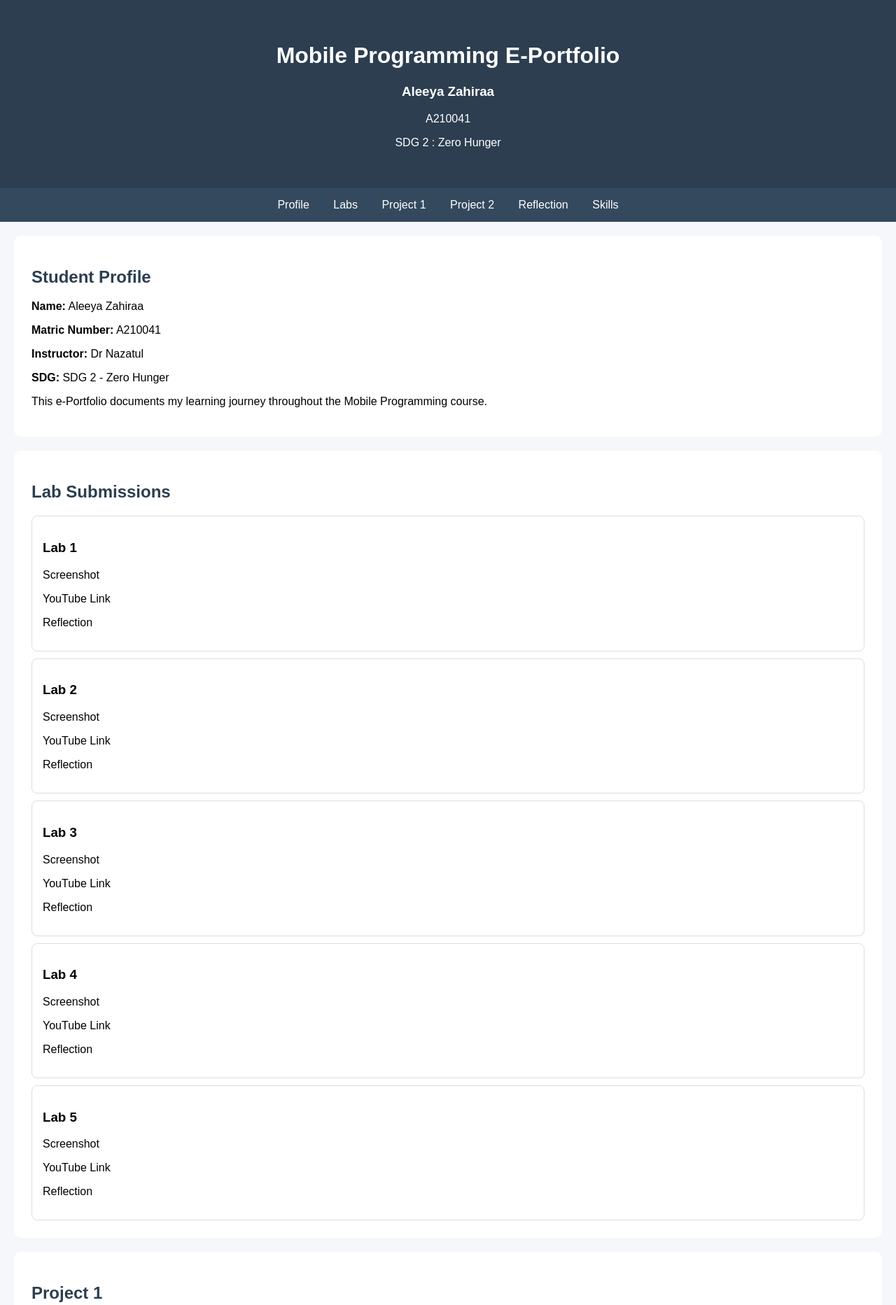
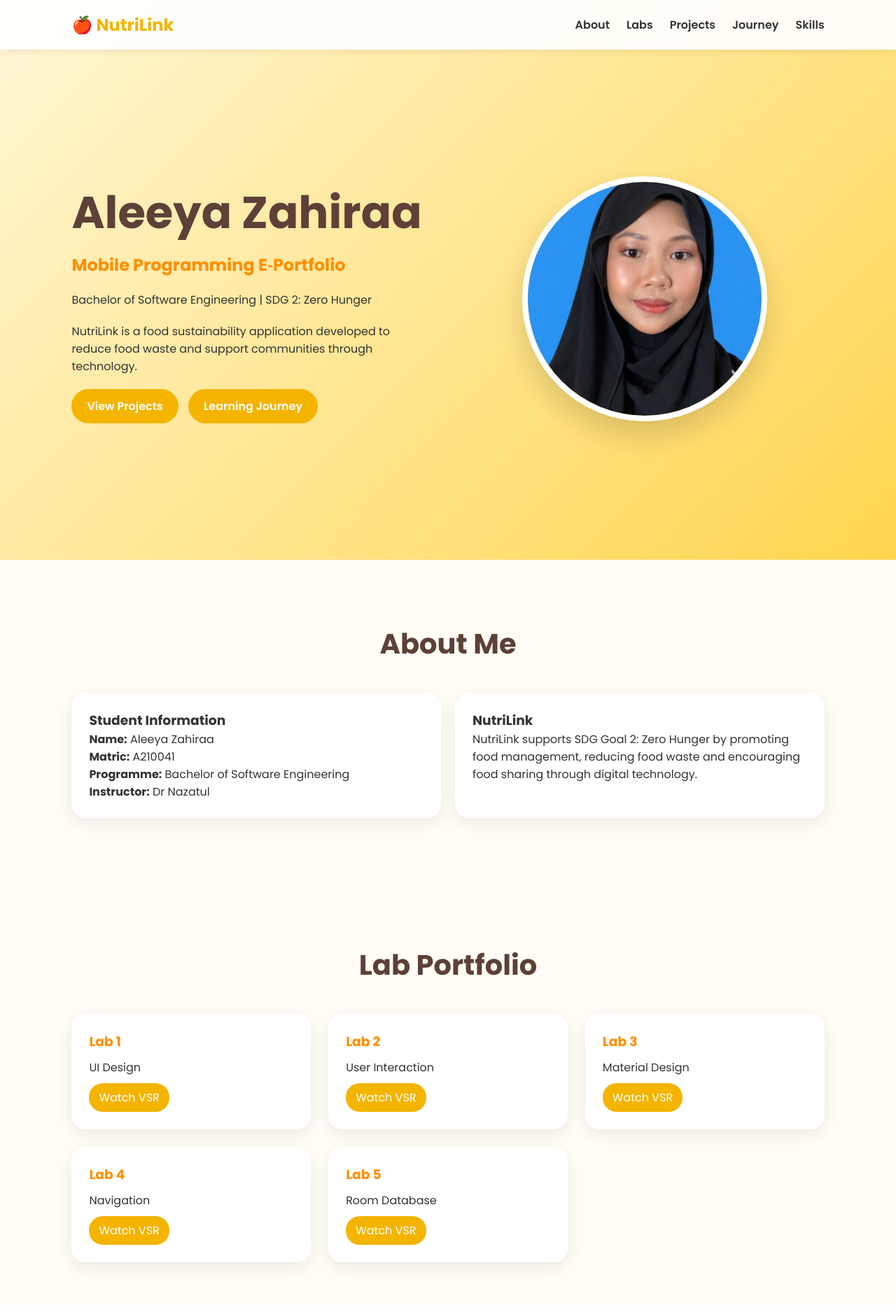
Before and after one commit to aleeyaznl/A210041_AleeyaZahiraa_DrNazatul_Project2, a plain HTML site: page index.html in a window 1280 px wide. Shown: the top 1865 px of the page at 70% size. Drawn offline with Linux system fonts and the light colour scheme.

Commit message:
Update index.html

```diff
--- a/index.html
+++ b/index.html
@@ -3,196 +3,176 @@
 <head>
 <meta charset="UTF-8">
 <meta name="viewport" content="width=device-width, initial-scale=1.0">
-<title>A210041_AleeyaZahiraa_DrNazatul_Project2</title>
-
+<title>NutriLink | Aleeya Zahiraa</title>
+<link href="https://fonts.googleapis.com/css2?family=Poppins:wght@300;400;600;700&display=swap" rel="stylesheet">
 <style>
-body{
-    font-family: Arial, sans-serif;
-    margin:0;
-    background:#f5f7fa;
+*{margin:0;padding:0;box-sizing:border-box;scroll-behavior:smooth}
+body{font-family:'Poppins',sans-serif;background:#fffdf5;color:#333}
+nav{
+position:fixed;top:0;width:100%;z-index:999;
+background:rgba(255,255,255,.92);backdrop-filter:blur(10px);
+display:flex;justify-content:space-between;align-items:center;
+padding:18px 8%;
+box-shadow:0 2px 10px rgba(0,0,0,.08);
 }
-
-header{
-    background:#2c3e50;
-    color:white;
-    padding:40px;
-    text-align:center;
+.logo{font-size:1.5rem;font-weight:700;color:#f4b400}
+nav ul{display:flex;gap:24px;list-style:none}
+nav a{text-decoration:none;color:#333;font-weight:600}
+.hero{
+min-height:100vh;
+display:flex;align-items:center;justify-content:center;
+padding:120px 8% 60px;
+background:linear-gradient(135deg,#fff7d6,#ffd54f);
 }
-
-nav{
-    background:#34495e;
-    padding:15px;
-    text-align:center;
+.hero-content{
+display:grid;grid-template-columns:1fr 1fr;gap:50px;align-items:center;
+max-width:1200px;width:100%;
 }
-
-nav a{
-    color:white;
-    text-decoration:none;
-    margin:15px;
+.hero img{
+width:350px;height:350px;object-fit:cover;border-radius:50%;
+border:8px solid white;box-shadow:0 20px 40px rgba(0,0,0,.15);
 }
-
-section{
-    background:white;
-    margin:20px;
-    padding:25px;
-    border-radius:10px;
+.hero-text h1{font-size:4rem;color:#5d4037}
+.hero-text h2{font-size:1.5rem;color:#ff8f00;margin:10px 0}
+.hero-text p{margin:20px 0}
+.btn{
+display:inline-block;padding:12px 22px;margin-right:10px;
+background:#f4b400;color:white;text-decoration:none;border-radius:30px;
+font-weight:600;
 }
-
-h2{
-    color:#2c3e50;
+.section{padding:90px 8%}
+.section-title{text-align:center;font-size:2.5rem;color:#5d4037;margin-bottom:40px}
+.about-card,.project-card,.timeline-item,.lab-card{
+background:white;border-radius:20px;padding:25px;
+box-shadow:0 8px 25px rgba(0,0,0,.08);
 }
-
-.card{
-    border:1px solid #ddd;
-    padding:15px;
-    margin-top:10px;
-    border-radius:8px;
+.about-grid{display:grid;grid-template-columns:repeat(2,1fr);gap:20px}
+.lab-grid{display:grid;grid-template-columns:repeat(auto-fit,minmax(280px,1fr));gap:25px}
+.lab-card h3{color:#ff8f00;margin-bottom:10px}
+.card-btn{display:inline-block;margin-top:10px;padding:8px 14px;background:#f4b400;color:white;text-decoration:none;border-radius:20px}
+.timeline{max-width:900px;margin:auto}
+.timeline-item{margin-bottom:20px}
+.skills{display:flex;flex-wrap:wrap;gap:12px;justify-content:center}
+.skill{
+padding:10px 18px;border-radius:25px;
+background:#ffe082;font-weight:600;
 }
-
 footer{
-    background:#2c3e50;
-    color:white;
-    text-align:center;
-    padding:20px;
+background:#5d4037;color:white;text-align:center;padding:30px;
+}
+@media(max-width:900px){
+.hero-content{grid-template-columns:1fr;text-align:center}
+.hero img{margin:auto;width:260px;height:260px}
+.hero-text h1{font-size:2.8rem}
+.about-grid{grid-template-columns:1fr}
 }
 </style>
 </head>
-
 <body>
 
-<header>
-<h1>Mobile Programming E-Portfolio</h1>
-<h3>Aleeya Zahiraa</h3>
-<p>A210041</p>
-<p>SDG 2 : Zero Hunger</p>
-</header>
-
 <nav>
-<a href="#profile">Profile</a>
-<a href="#labs">Labs</a>
-<a href="#project1">Project 1</a>
-<a href="#project2">Project 2</a>
-<a href="#reflection">Reflection</a>
-<a href="#skills">Skills</a>
+<div class="logo">🍎 NutriLink</div>
+<ul>
+<li><a href="#about">About</a></li>
+<li><a href="#labs">Labs</a></li>
+<li><a href="#projects">Projects</a></li>
+<li><a href="#journey">Journey</a></li>
+<li><a href="#skills">Skills</a></li>
+</ul>
 </nav>
 
-<section id="profile">
-<h2>Student Profile</h2>
-
-<p><b>Name:</b> Aleeya Zahiraa</p>
-<p><b>Matric Number:</b> A210041</p>
-<p><b>Instructor:</b> Dr Nazatul</p>
-<p><b>SDG:</b> SDG 2 - Zero Hunger</p>
-
-<p>
-This e-Portfolio documents my learning journey throughout
-the Mobile Programming course.
-</p>
-
+<section class="hero">
+<div class="hero-content">
+<div class="hero-text">
+<h1>Aleeya Zahiraa</h1>
+<h2>Mobile Programming E‑Portfolio</h2>
+<p>Bachelor of Software Engineering | SDG 2: Zero Hunger</p>
+<p>NutriLink is a food sustainability application developed to reduce food waste and support communities through technology.</p>
+<a class="btn" href="#projects">View Projects</a>
+<a class="btn" href="#labs">Learning Journey</a>
+</div>
+<div style="text-align:center">
+<img src="profile.jpg" alt="Profile">
+</div>
+</div>
 </section>
 
-<section id="labs">
-<h2>Lab Submissions</h2>
-
-<div class="card">
-<h3>Lab 1</h3>
-<p>Screenshot</p>
-<p>YouTube Link</p>
-<p>Reflection</p>
+<section class="section" id="about">
+<h2 class="section-title">About Me</h2>
+<div class="about-grid">
+<div class="about-card">
+<h3>Student Information</h3>
+<p><strong>Name:</strong> Aleeya Zahiraa</p>
+<p><strong>Matric:</strong> A210041</p>
+<p><strong>Programme:</strong> Bachelor of Software Engineering</p>
+<p><strong>Instructor:</strong> Dr Nazatul</p>
 </div>
-
-<div class="card">
-<h3>Lab 2</h3>
-<p>Screenshot</p>
-<p>YouTube Link</p>
-<p>Reflection</p>
+<div class="about-card">
+<h3>NutriLink</h3>
+<p>NutriLink supports SDG Goal 2: Zero Hunger by promoting food management, reducing food waste and encouraging food sharing through digital technology.</p>
 </div>
-
-<div class="card">
-<h3>Lab 3</h3>
-<p>Screenshot</p>
-<p>YouTube Link</p>
-<p>Reflection</p>
 </div>
-
-<div class="card">
-<h3>Lab 4</h3>
-<p>Screenshot</p>
-<p>YouTube Link</p>
-<p>Reflection</p>
-</div>
-
-<div class="card">
-<h3>Lab 5</h3>
-<p>Screenshot</p>
-<p>YouTube Link</p>
-<p>Reflection</p>
-</div>
-
 </section>
 
-<section id="project1">
-<h2>Project 1</h2>
-
-<p>Problem Statement</p>
-<p>Features</p>
-<p>GitHub Repository</p>
-<p>YouTube VSR</p>
-
+<section class="section" id="labs">
+<h2 class="section-title">Lab Portfolio</h2>
+<div class="lab-grid">
+<div class="lab-card"><h3>Lab 1</h3><p>UI Design</p><a class="card-btn" href="https://youtu.be/0x3FApLUYog">Watch VSR</a></div>
+<div class="lab-card"><h3>Lab 2</h3><p>User Interaction</p><a class="card-btn" href="https://youtu.be/QxdN73XHGfM">Watch VSR</a></div>
+<div class="lab-card"><h3>Lab 3</h3><p>Material Design</p><a class="card-btn" href="https://youtu.be/nF2XmDgSwUA">Watch VSR</a></div>
+<div class="lab-card"><h3>Lab 4</h3><p>Navigation</p><a class="card-btn" href="https://youtu.be/TFZdcT50SxA">Watch VSR</a></div>
+<div class="lab-card"><h3>Lab 5</h3><p>Room Database</p><a class="card-btn" href="https://youtu.be/61Hpm7WRsjc">Watch VSR</a></div>
+</div>
 </section>
 
-<section id="project2">
-<h2>Project 2</h2>
-
-<p>Problem Statement</p>
-<p>Room Database</p>
-<p>Firebase Firestore</p>
-<p>REST API</p>
-<p>Sensor Integration</p>
-<p>GitHub Repository</p>
-<p>YouTube VSR</p>
-
+<section class="section" id="projects">
+<h2 class="section-title">Projects</h2>
+<div class="project-card">
+<h3>Project 1 – NutriLink</h3>
+<p>Food waste management platform aligned with SDG 2.</p>
+<p><a class="card-btn" href="https://youtu.be/-aXthN5pSKs">Project 1 VSR</a></p>
+</div>
+<br>
+<div class="project-card">
+<h3>Project 2 – NutriLink</h3>
+<p>Features: Room Database, Firebase Firestore, REST API Integration, Sensor Integration, 7+ Screens.</p>
+<p><strong>VSR:</strong> Coming Soon</p>
+</div>
 </section>
 
-<section id="reflection">
-<h2>Reflection & Learning Journey</h2>
-
-<p>
-My understanding of Android development has improved
-significantly from Lab 1 until Project 2.
-</p>
-
+<section class="section" id="journey">
+<h2 class="section-title">Learning Journey</h2>
+<div class="timeline">
+<div class="timeline-item">Lab 1 → Building UI with Jetpack Compose</div>
+<div class="timeline-item">Lab 2 → Managing User Interaction</div>
+<div class="timeline-item">Lab 3 → Applying Material Design</div>
+<div class="timeline-item">Lab 4 → Multi‑Screen Navigation</div>
+<div class="timeline-item">Lab 5 → Local Persistence with Room</div>
+<div class="timeline-item">Project 1 → SDG Based Application</div>
+<div class="timeline-item">Project 2 → Cloud, API & Sensor Integration</div>
+</div>
 </section>
 
-<section id="skills">
-<h2>Skills & Tech Stack</h2>
-
-<ul>
-<li>Kotlin</li>
-<li>Jetpack Compose</li>
-<li>Firebase</li>
-<li>Room Database</li>
-<li>Retrofit API</li>
-<li>GitHub</li>
-</ul>
-
-</section>
-
-<section>
-<h2>Resources & References</h2>
-
-<ul>
-<li>Android Developer Documentation</li>
-<li>Firebase Documentation</li>
-<li>Retrofit Documentation</li>
-<li>ChatGPT</li>
-</ul>
-
+<section class="section" id="skills">
+<h2 class="section-title">Skills & Technologies</h2>
+<div class="skills">
+<div class="skill">Kotlin</div>
+<div class="skill">Jetpack Compose</div>
+<div class="skill">Firebase</div>
+<div class="skill">Room Database</div>
+<div class="skill">REST API</div>
+<div class="skill">Android Studio</div>
+<div class="skill">GitHub</div>
+</div>
 </section>
 
 <footer>
-<p>Mobile Programming E-Portfolio 2026</p>
+<p>© 2026 Aleeya Zahiraa • NutriLink Portfolio • SDG 2 Zero Hunger</p>
 </footer>
 
 </body>
 </html>
+
+<footer>
+    <p>© 2026 Aleeya Zahiraa | Mobile Programming E-Portfolio</p>
+</footer>
```
